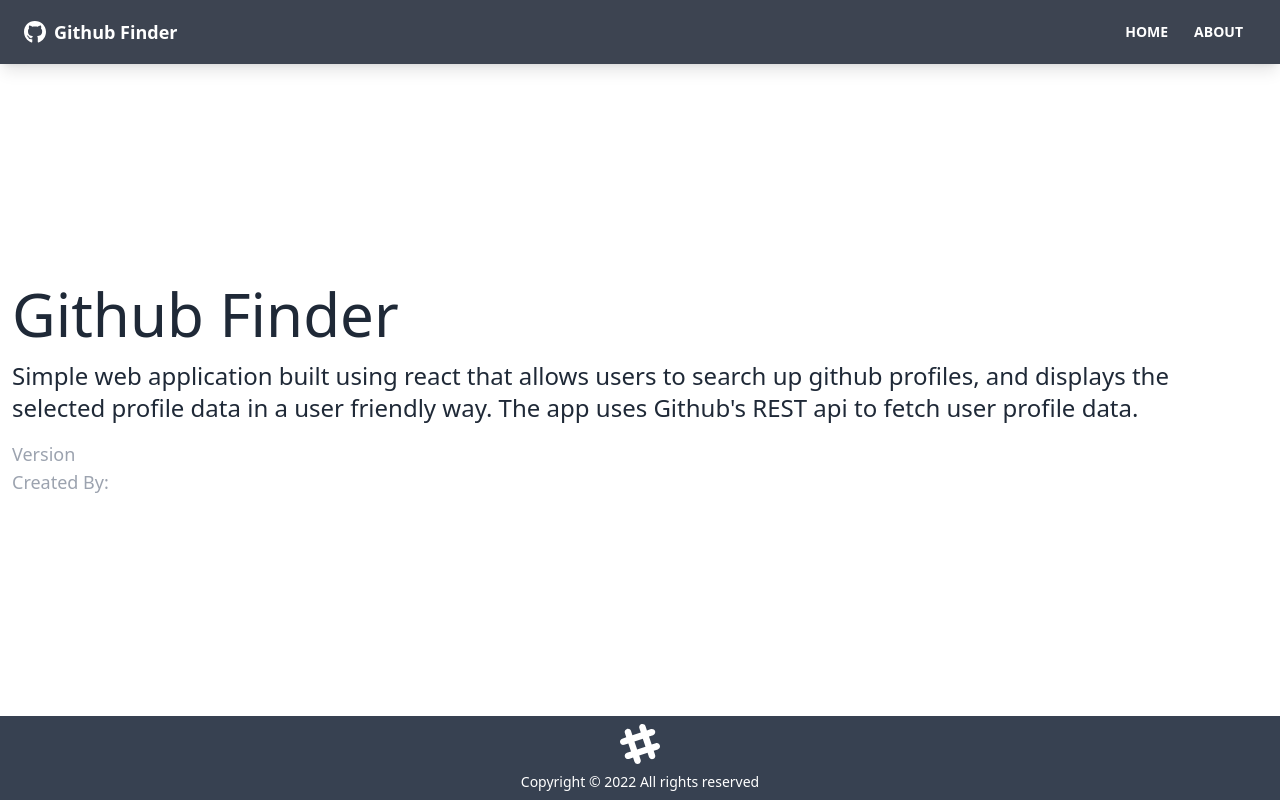
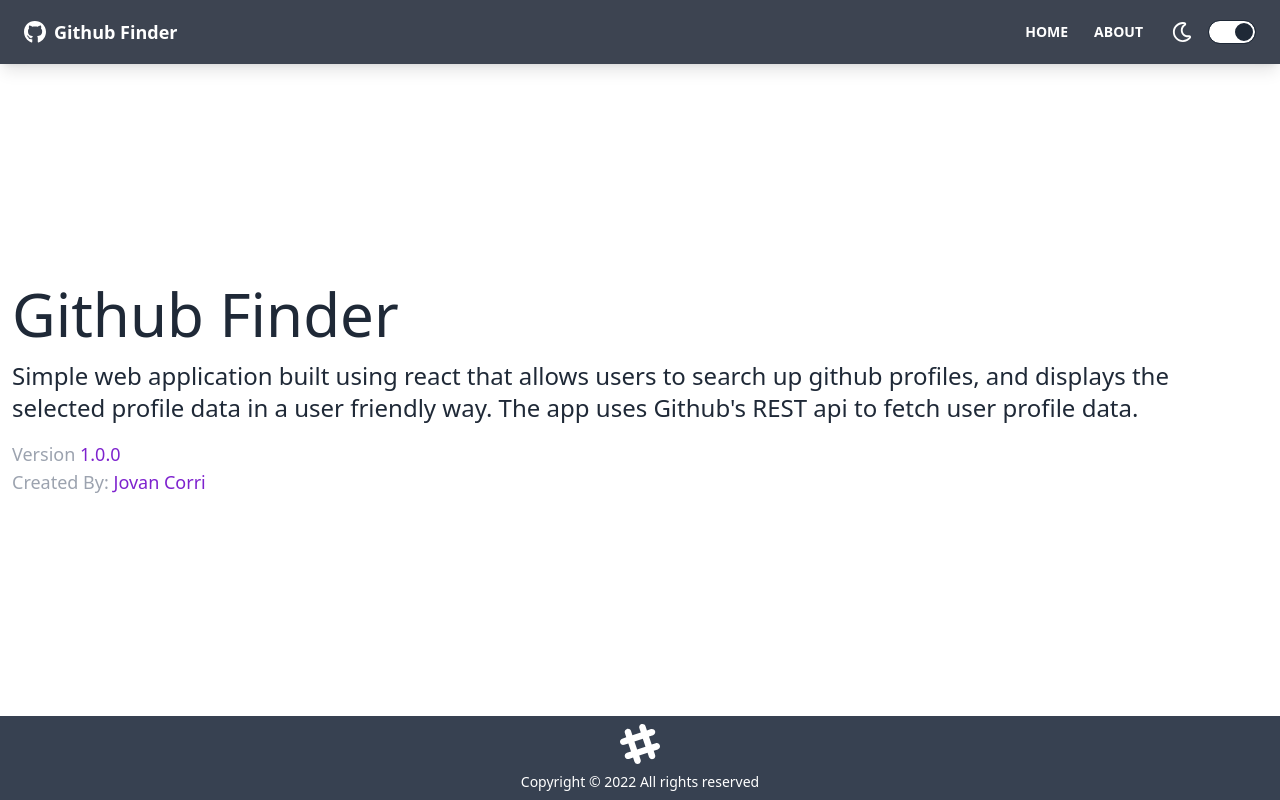
Before and after one commit to Jcorr15/github-finder-app, a React (Create React App) app: page /about in a window 1280 px wide. Built offline with nearby package versions, Linux system fonts and the light colour scheme; no server answers.

Commit message:
Added dark mode toggle

```diff
--- /dev/null
+++ b/src/components/layout/DarkModeToggle.jsx
@@ -0,0 +1,36 @@
+import { useEffect, useState } from 'react';
+import { FaRegMoon } from 'react-icons/fa';
+import useDarkMode from '../../hooks/useDarkMode';
+
+function DarkModeToggle() {
+  const [setTheme, colorTheme] = useDarkMode();
+  const [isChecked, setIsChecked] = useState(true);
+
+  useEffect(() => {
+    const toggle = document.getElementsByClassName('toggle')[0];
+    if (!isChecked) {
+      toggle.addAttribute('checked');
+    } else {
+      toggle.removeAttribute('checked');
+    }
+  }, [isChecked]);
+
+  return (
+    <div className="flex items-center">
+      <FaRegMoon className="mx-4 text-xl" />
+      <input
+        type="checkbox"
+        className="toggle"
+        checked
+        onClick={event => {
+          setIsChecked(
+            event.currentTarget.checked === 'true' ? 'false' : 'true'
+          );
+          setTheme(colorTheme);
+        }}
+      />
+    </div>
+  );
+}
+
+export default DarkModeToggle;
--- a/src/components/layout/Navbar.jsx
+++ b/src/components/layout/Navbar.jsx
@@ -1,6 +1,7 @@
 import { FaGithub } from 'react-icons/fa';
 import { Link } from 'react-router-dom';
 import PropTypes from 'prop-types';
+import DarkModeToggle from './DarkModeToggle';
 
 function Navbar({ title }) {
   return (
@@ -21,6 +22,7 @@
             <Link to="/about" className="btn btn-ghost btn-sm rounded-btn">
               About
             </Link>
+            <DarkModeToggle />
           </div>
         </div>
       </div>
--- /dev/null
+++ b/src/hooks/useDarkMode.js
@@ -0,0 +1,15 @@
+import { useEffect, useState } from 'react';
+
+function useDarkMode() {
+  const [theme, setTheme] = useState('dark');
+  const colorTheme = theme === 'light' ? 'dark' : 'light';
+
+  useEffect(() => {
+    const root = window.document.documentElement;
+    root.classList.add(theme);
+    root.classList.remove(colorTheme);
+  }, [theme, colorTheme, setTheme]);
+  return [setTheme, colorTheme];
+}
+
+export default useDarkMode;
--- a/src/pages/About.jsx
+++ b/src/pages/About.jsx
@@ -8,12 +8,12 @@
         friendly way. The app uses Github's REST api to fetch user profile data.
       </p>
       <p className="text-lg text-gray-400">
-        Version <span className="text-white">1.0.0</span>
+        Version <span className="text-purple-700">1.0.0</span>
       </p>
       <p className="text-lg text-gray-400">
         Created By:&nbsp;
         <a
-          className="text-white"
+          className="text-purple-700"
           href="https://www.linkedin.com/in/jovan-corri-343978210/"
           target="_blank"
           rel="noreferrer"
--- a/tailwind.config.js
+++ b/tailwind.config.js
@@ -1,5 +1,6 @@
 /** @type {import('tailwindcss').Config} */
 module.exports = {
+  darkMode: 'class',
   content: ['./src/**/*.{js,jsx,ts,tsx}'],
   theme: {
     extend: {},
```
